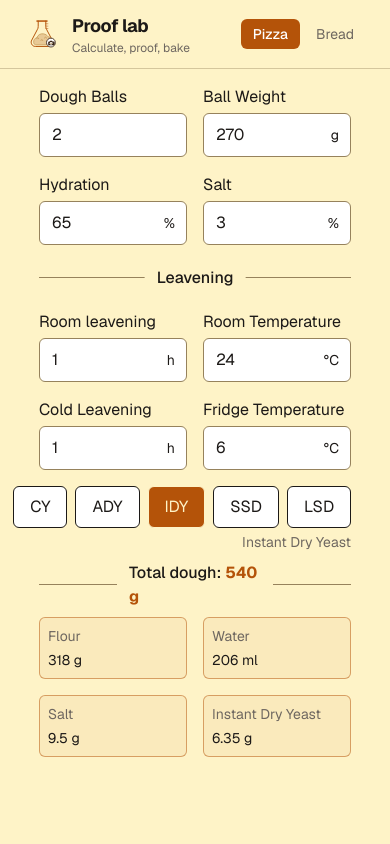
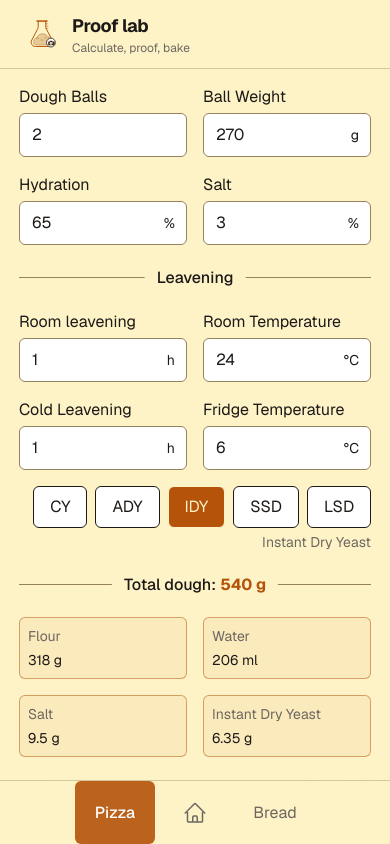
Before and after one commit to matijaJelnikar/proof-lab, a Next.js app: page /pizza in a window 390 px wide. Built offline with nearby package versions, Linux system fonts and the light colour scheme.

Commit message:
feat: add mobile nav bar

```diff
--- a/app/components/main-header.tsx
+++ b/app/components/main-header.tsx
@@ -5,14 +5,14 @@ import Image from 'next/image';
 import logo from '@/app/assets/logo.svg'; // Static image in the assets folder
 import { usePathname } from 'next/navigation';
 
-const NAV = [
+export const NAV = [
     { href: '/pizza', label: 'Pizza' },
     { href: '/bread', label: 'Bread' },
 ];
 
 export default function MainHeader() {
     return (
-        <header className="sticky top-0 z-50 border-b border-border/40 bg-background/80 backdrop-blur">
+        <header className="sticky top-0 z-50 border-b border-border/40 bg-background/80 backdrop-blur-2xl">
             <div className="mx-auto flex w-full max-w-3xl items-center justify-between gap-4 px-6 py-3 sm:px-16">
                 <Link href="/" className="group flex items-center gap-3">
                     <Image
@@ -29,7 +29,7 @@ export default function MainHeader() {
                 </Link>
 
                 <nav>
-                    <ul className="flex items-center gap-1 text-sm">
+                    <ul className="items-center gap-1 text-sm hidden sm:flex">
                         {NAV.map(({ href, label }) => {
                             const pathname = usePathname();
                             const active = pathname === href;
--- /dev/null
+++ b/app/components/mobile-nav.tsx
@@ -0,0 +1,25 @@
+'use client'
+
+import { HomeIcon } from '@heroicons/react/24/outline';
+import Link from 'next/link';
+import { usePathname } from 'next/navigation';
+
+export default function MobileNav() {
+    const pathname = usePathname();
+    const isActive = (href: string) => pathname === href;
+    const selectedClasses = (pathname: string) => isActive(pathname) ? 'bg-accent/90 text-accent-foreground font-medium' : 'text-muted';
+
+
+    return (
+        <nav className="fixed bottom-0 z-50 h-16 w-full flex justify-center border-t border-border/40 bg-background/80 sm:hidden backdrop-blur-2xl shadow-lg">
+            <Link href="/pizza"
+                className={`flex items-center justify-center w-20 rounded-md px-3 transition-colors ${selectedClasses('/pizza')}`}
+            >Pizza</Link>
+            <Link href="/" className={`flex items-center justify-center w-20 rounded-md px-3 transition-colors ${selectedClasses('/')}`} aria-current={isActive('/') ? 'page' : undefined}>
+                <HomeIcon className="size-6" />
+            </Link>
+            <Link href="/bread" className={`flex items-center justify-center w-20 rounded-md px-3 transition-colors ${selectedClasses('/bread')}`} aria-current={isActive('/bread') ? 'page' : undefined}>Bread</Link>
+        </nav>
+
+    )
+}
--- a/app/layout.tsx
+++ b/app/layout.tsx
@@ -2,6 +2,7 @@ import type { Metadata } from "next";
 import { Geist, Geist_Mono } from "next/font/google";
 import "./globals.css";
 import MainHeader from "@/app/components/main-header";
+import MobileNav from '@/app/components/mobile-nav';
 
 const geistSans = Geist({
   variable: "--font-geist-sans",
@@ -24,13 +25,14 @@ export default function RootLayout({ children }: LayoutProps<"/">) {
       lang="en"
       className={`${geistSans.variable} ${geistMono.variable} h-full antialiased`}
     >
-      <body className="flex flex-col w-full ">
+      <body className="flex flex-col w-full h-full">
         <MainHeader />
-        <main className="flex flex-1 bg-background font-sans">
+        <main className="flex flex-1 bg-background font-sans pb-16 sm:pb-0">
           {children}
         </main>
+        <MobileNav />
+      </body>
 
-      </body>
     </html>
   );
 }
--- a/app/page.tsx
+++ b/app/page.tsx
@@ -26,7 +26,6 @@ export default function Home() {
   return (
     <div className="flex flex-col flex-1 items-center justify-center bg-background font-sans">
       <main className="flex flex-1 w-full max-w-3xl flex-col items-center px-6 py-12 sm:px-16 sm:py-32">
-
         <h2 className='text-3xl font-bold whitespace-pre pb-4'>What are you baking?</h2>
         <div className='flex flex-col sm:flex-row items-center '>
 
--- a/app/pizza/page.tsx
+++ b/app/pizza/page.tsx
@@ -28,7 +28,7 @@ export default async function PizzaPage({ searchParams }: { searchParams: Promis
 
     return (
         <div className='flex flex-col w-full pt-4'>
-            <div className="flex flex-col self-center max-w-4/5 sm:max-w-3xl justify-center h-full gap-6">
+            <div className="flex flex-col self-center mx-6  sm:max-w-3xl justify-center h-full gap-6">
                 <PizzaCalculator key={receipeId ?? 'new'} initialInputs={receipe?.configuration} existingReceipeName={receipe?.name} />
             </div>
         </div>
```
